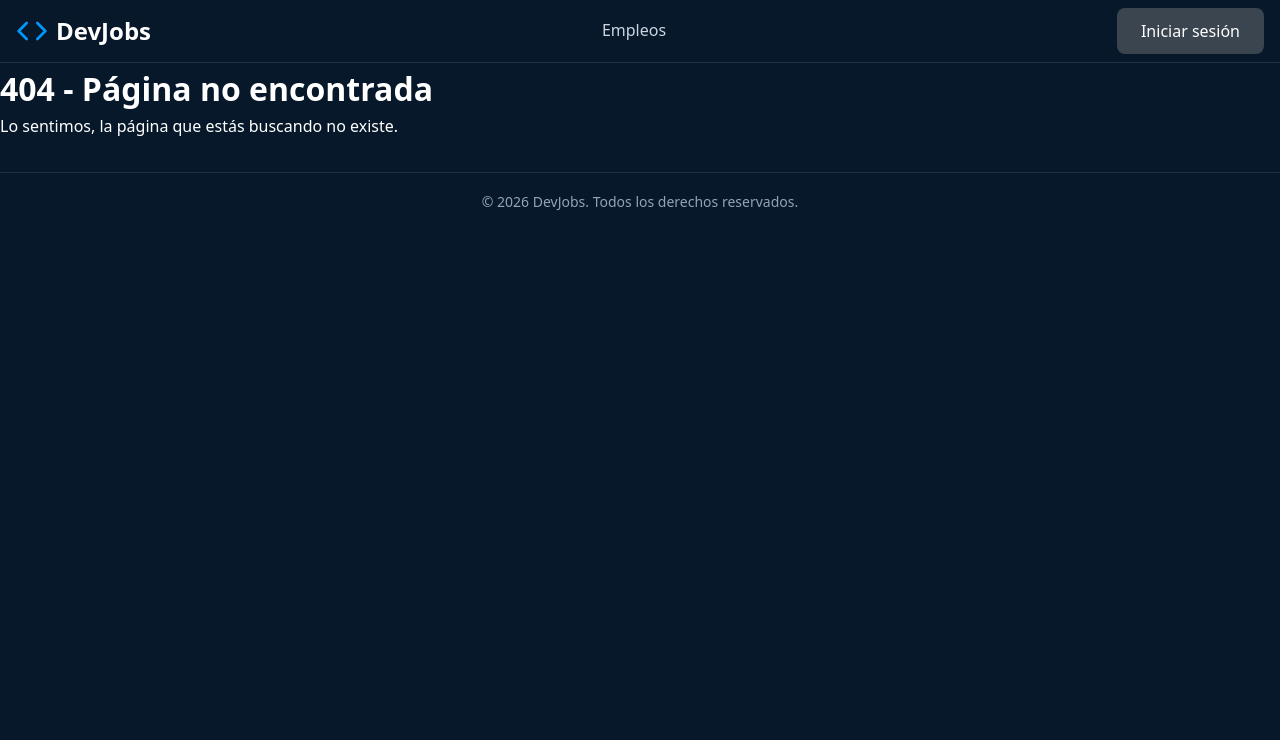
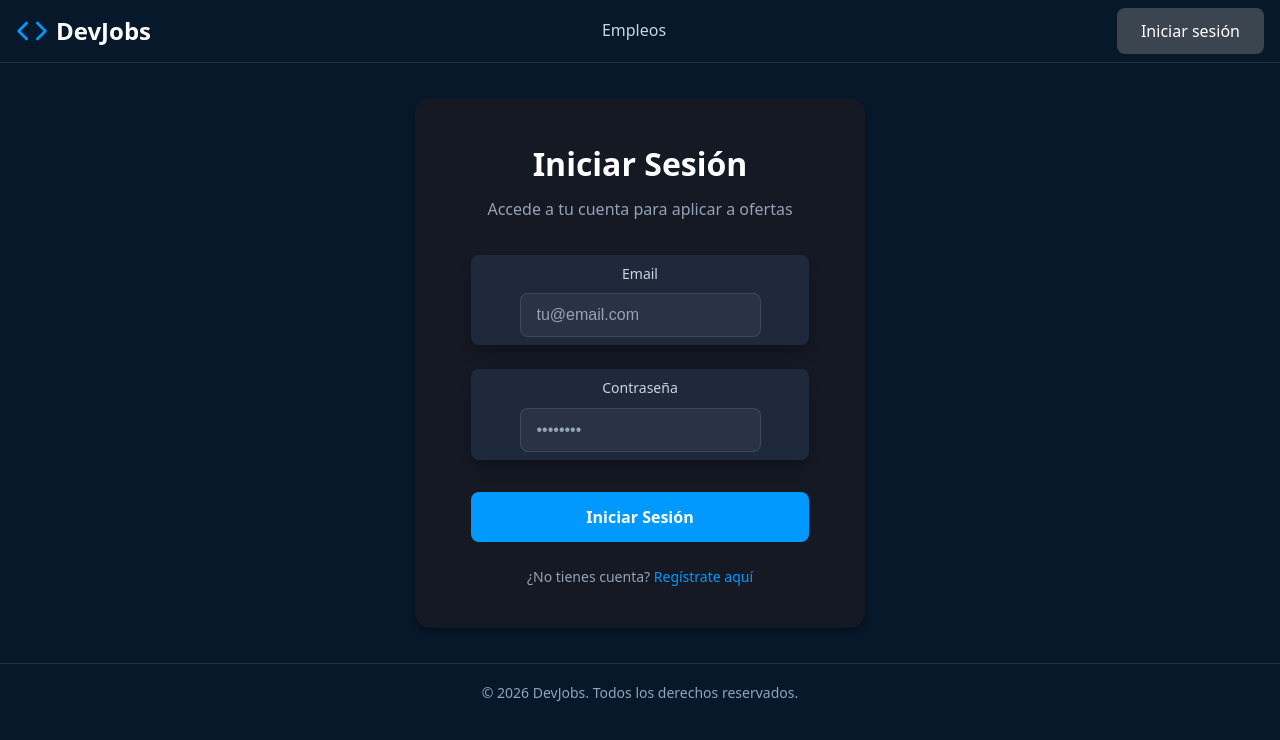
Before and after one commit to GaboCts/vite-project-devjobs, a React (Vite) app: page /login in a window 1280 px wide. Before the commit this address had no page. Shown: the top 740 px of the page. Built offline with nearby package versions, Linux system fonts and the light colour scheme.

Commit message:
Clear favorites on logout, login page and register page

```diff
--- a/src/App.jsx
+++ b/src/App.jsx
@@ -3,12 +3,15 @@ import { Routes, Route } from 'react-router'
 
 import { Header } from './components/Header.jsx'
 import { Footer } from './components/Footer.jsx'
+import { ProtectedRoute } from './components/ProtectedRoute.jsx'
 
 const HomePage = lazy(() => import('./pages/Home.jsx'))
 const SearchPage = lazy(() => import('./pages/Search.jsx'))
 const NotFoundPage = lazy(() => import('./pages/404.jsx'))
 const JobDetail = lazy(() => import('./pages/Detail.jsx'))
 const ProfilePage = lazy(() => import('./pages/ProfilePage.jsx'))
+const Login = lazy(() => import('./pages/Login.jsx'))
+const Register = lazy(() => import('./pages/Register.jsx'))
 
 function App() {
     return (
@@ -19,8 +22,14 @@ function App() {
                     <Route path="/" element={<HomePage />} />
                     <Route path="/search" element={<SearchPage />} />
                     <Route path="/jobs/:jobId" element={<JobDetail />} />
-                    <Route path="/profile" element={<ProfilePage />} />
+                    <Route path="/profile" element={
+                        <ProtectedRoute redirectTo="/login">
+                            <ProfilePage />
+                        </ProtectedRoute>
+                    } />
                     <Route path="*" element={<NotFoundPage />}/>
+                    <Route path="/login" element={<Login />} />
+                    <Route path="/register" element={<Register />} />
                 </Routes>
             </Suspense>
             <Footer />
--- a/src/components/Header.jsx
+++ b/src/components/Header.jsx
@@ -15,13 +15,19 @@ function HeaderProfileFavorites () {
     )
 }
 
-const HeaderUSerButton = () => {
-    const { isLoggedIn, login, logout} = useAuthStore()
+const HeaderUserButton = () => {
+    const { isLoggedIn, logout } = useAuthStore()
+    const { clearFavorites } = useFavoritesStore()
+
+    const handleLogout = () => {
+        logout()
+        clearFavorites()
+    }
 
     return (
         isLoggedIn
-            ? <button onClick={logout}>Cerrar sesión</button>
-            : <button onClick={login} >Iniciar sesión</button>
+            ? <button onClick={handleLogout}>Cerrar sesión</button>
+            : <NavLink to="/login"><button>Iniciar sesión</button></NavLink>
     )
 }
 
@@ -55,7 +61,7 @@ export function Header() {
                 }
             </nav>
 
-            <HeaderUSerButton />
+            <HeaderUserButton />
         </header>
     )
 }
--- /dev/null
+++ b/src/components/ProtectedRoute.jsx
@@ -0,0 +1,12 @@
+import { Navigate } from 'react-router'
+import { useAuthStore } from '../store/authStore'
+
+export function ProtectedRoute ({ children, redirectTo }) {
+    const { isLoggedIn } = useAuthStore()
+
+    if (!isLoggedIn) {
+        return <Navigate to={ redirectTo } replace />
+    }
+
+    return children
+}
--- /dev/null
+++ b/src/pages/Auth.module.css
@@ -0,0 +1,102 @@
+.container {
+    min-height: calc(100vh - 200px);
+    display: flex;
+    align-items: center;
+    justify-content: center;
+    padding: 2rem 1rem;
+}
+
+.card {
+    background: rgba(25, 25, 35, 0.8);
+    border-radius: 1rem;
+    padding: 2.5rem;
+    width: 100%;
+    max-width: 450px;
+    box-shadow: 0 4px 6px rgba(0, 0, 0, 0.3);
+}
+
+.title {
+    font-size: 2rem;
+    font-weight: bold;
+    color: var(--text-primary);
+    margin-bottom: 0.5rem;
+    text-align: center;
+}
+
+.subtitle {
+    color: var(--text-muted);
+    text-align: center;
+    margin-bottom: 2rem;
+}
+
+.form {
+    display: flex;
+    flex-direction: column;
+    gap: 1.5rem;
+}
+
+.formGroup {
+    display: flex;
+    flex-direction: column;
+    gap: 0.5rem;
+}
+
+.label {
+    color: var(--text-secondary);
+    font-size: 0.875rem;
+    font-weight: 500;
+}
+
+.input {
+    background: rgba(255, 255, 255, 0.05);
+    border: 1px solid rgba(255, 255, 255, 0.1);
+    border-radius: 0.5rem;
+    padding: 0.75rem 1rem;
+    color: var(--text-primary);
+    font-size: 1rem;
+    transition: all 0.2s;
+}
+
+.input:focus {
+    outline: none;
+    border-color: #09f;
+    background: rgba(255, 255, 255, 0.08);
+}
+
+.input::placeholder {
+    color: var(--text-muted);
+}
+
+.submitButton {
+    background: #09f;
+    color: white;
+    border: none;
+    font-weight: 600;
+    padding: 0.875rem;
+    border-radius: 0.5rem;
+    font-size: 1rem;
+    cursor: pointer;
+    transition: background 0.2s;
+    margin-top: 0.5rem;
+}
+
+.submitButton:hover {
+    background: #0088e6;
+}
+
+.footer {
+    text-align: center;
+    margin-top: 1.5rem;
+    color: var(--text-muted);
+    font-size: 0.875rem;
+}
+
+.link {
+    color: #09f;
+    text-decoration: none;
+    font-weight: 500;
+}
+
+.link:hover {
+    text-decoration: underline;
+}
--- /dev/null
+++ b/src/pages/Login.jsx
@@ -0,0 +1,77 @@
+import { useId } from 'react'
+import { useNavigate } from 'react-router'
+import { useAuthStore } from '../store/authStore'
+import styles from './Auth.module.css'
+
+export default function Login() {
+    const { login } = useAuthStore()
+    const navigate = useNavigate()
+    const passwordId = useId()
+    const emailId = useId()
+
+    const handleSubmit = (e) => {
+        e.preventDefault()
+
+        const formData = new FormData(e.target)
+        const email = formData.get(emailId)
+        const password = formData.get(passwordId)
+
+        // Mock login - en una app real, harías una petición a la API
+        if (email && password) {
+            login()
+            navigate('/search')
+        }
+    }
+
+    return (
+        <div className={styles.container}>
+            <div className={styles.card}>
+                <h1 className={styles.title}>Iniciar Sesión</h1>
+                <p className={styles.subtitle}>
+                    Accede a tu cuenta para aplicar a ofertas
+                </p>
+
+                <form onSubmit={handleSubmit} className={styles.form}>
+                    <div className={styles.formGroup}>
+                        <label htmlFor={emailId} className={styles.label}>
+                            Email
+                        </label>
+                        <input
+                            id={emailId}
+                            type="email"
+                            name={emailId}
+                            className={styles.input}
+                            placeholder="tu@email.com"
+                            required
+                        />
+                    </div>
+
+                    <div className={styles.formGroup}>
+                        <label htmlFor={passwordId} className={styles.label}>
+                            Contraseña
+                        </label>
+                        <input
+                            id={passwordId}
+                            name={passwordId}
+                            type="password"
+                            className={styles.input}
+                            placeholder="••••••••"
+                            required
+                        />
+                    </div>
+
+                    <button type="submit" className={styles.submitButton}>
+                        Iniciar Sesión
+                    </button>
+                </form>
+
+                <p className={styles.footer}>
+                    ¿No tienes cuenta?{' '}
+                    <a href="/register" className={styles.link}>
+                        Regístrate aquí
+                    </a>
+                </p>
+            </div>
+        </div>
+    )
+}
--- /dev/null
+++ b/src/pages/Register.jsx
@@ -0,0 +1,93 @@
+import { useId } from 'react'
+import { useNavigate } from 'react-router'
+import styles from './Auth.module.css'
+import { useAuthStore } from '../store/authStore'
+
+export default function Register() {
+    const nameId = useId()
+    const emailId = useId()
+    const passwordId = useId()
+
+    const { login } = useAuthStore()
+    const navigate = useNavigate()
+
+    const handleSubmit = (e) => {
+        e.preventDefault()
+
+        const formData = new FormData(e.target)
+        const name = formData.get(nameId)
+        const email = formData.get(emailId)
+        const password = formData.get(passwordId)
+
+        // Mock register - en una app real, harías una petición a la API
+        if (name && email && password) {
+            login()
+            navigate('/search')
+        }
+    }
+
+    return (
+        <div className={styles.container}>
+            <div className={styles.card}>
+                <h1 className={styles.title}>Crear Cuenta</h1>
+                <p className={styles.subtitle}>
+                    Regístrate para aplicar a ofertas de trabajo
+                </p>
+
+                <form onSubmit={handleSubmit} className={styles.form}>
+                    <div className={styles.formGroup}>
+                        <label htmlFor="name" className={styles.label}>
+                            Nombre completo
+                        </label>
+                        <input
+                            id={nameId}
+                            name={nameId}
+                            type="text"
+                            className={styles.input}
+                            placeholder="Juan Pérez"
+                            required
+                        />
+                    </div>
+                    <div className={styles.formGroup}>
+                        <label htmlFor={emailId} className={styles.label}>
+                            Email
+                        </label>
+                        <input
+                            id={emailId}
+                            name={emailId}
+                            type="email"
+                            className={styles.input}
+                            placeholder="tu@email.com"
+                            required
+                        />
+                    </div>
+
+                    <div className={styles.formGroup}>
+                        <label htmlFor="password" className={styles.label}>
+                            Contraseña
+                        </label>
+                        <input
+                            id={passwordId}
+                            name={passwordId}
+                            type="password"
+                            className={styles.input}
+                            placeholder="••••••••"
+                            required
+                        />
+                    </div>
+
+                    <button type="submit" className={styles.submitButton}>
+                        Crear Cuenta
+                    </button>
+                </form>
+
+                <p className={styles.footer}>
+                    ¿Ya tienes cuenta?{' '}
+                    <a href="/login" className={styles.link}>
+                        Inicia sesión aquí
+                    </a>
+                </p>
+            </div>
+        </div>
+    )
+}
--- a/src/store/favoritesStore.js
+++ b/src/store/favoritesStore.js
@@ -2,6 +2,10 @@ import { create } from 'zustand'
 
 export const useFavoritesStore = create((set, get) => ({
     favorites: [],
+
+    clearFavorites: () => {
+        set({ favorites: [] })
+    },
 
     addFavorite: (jobId) => {
         set((state) => ({
```
